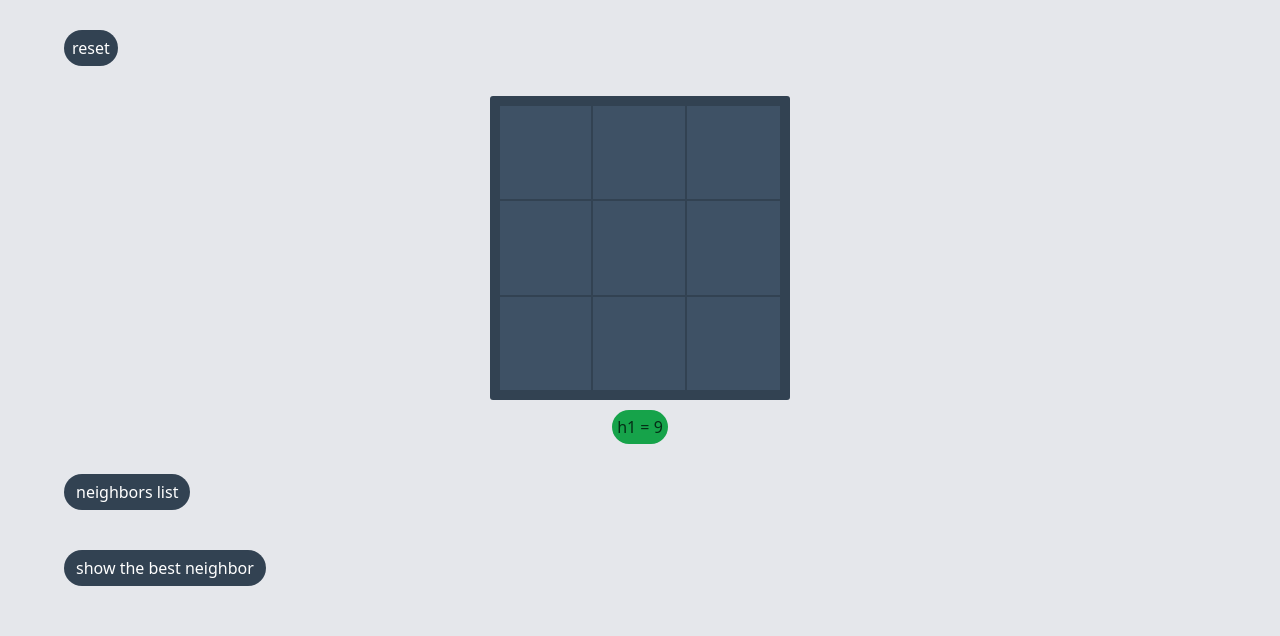
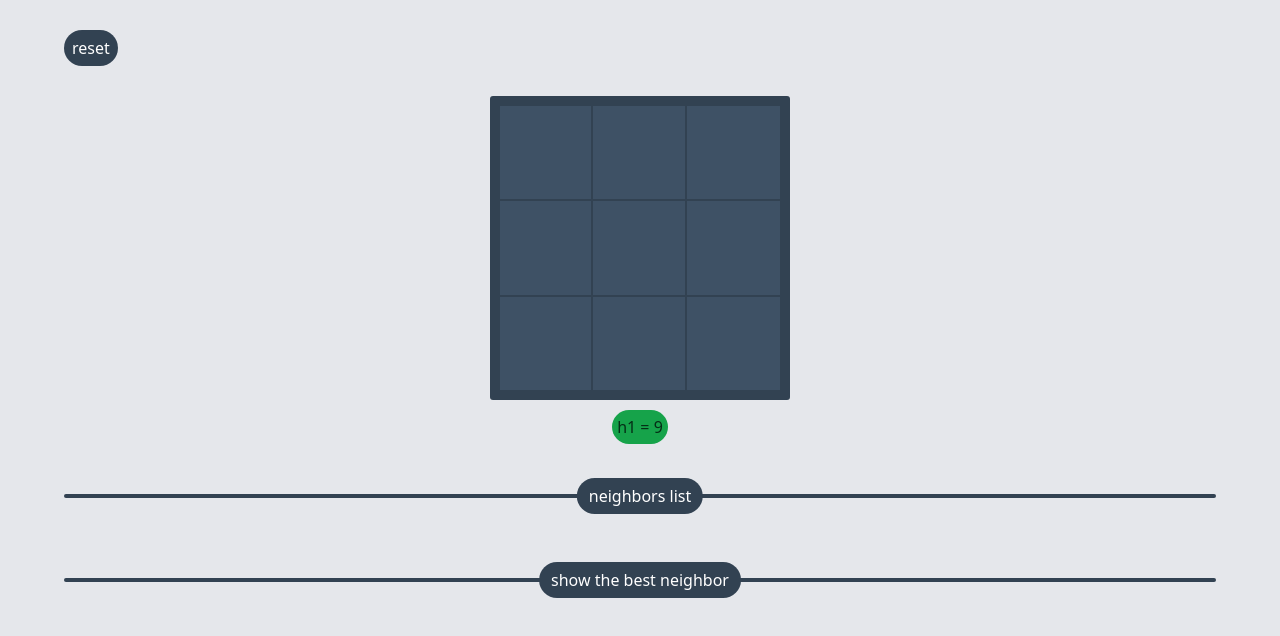
Before and after one commit to MasoudBagherian/hill_climbing--reactjs, a React (Create React App) app: page /hill-climbing in a window 1280 px wide. Both pictures are taken after a click on the button "create neighbors". Shown: the top 636 px of the page. Built offline with nearby package versions, Linux system fonts and the light colour scheme.

Commit message:
change style of primary button

```diff
--- a/src/components/HillClimbingStep.jsx
+++ b/src/components/HillClimbingStep.jsx
@@ -9,17 +9,25 @@ function HillClimbingStep({ nums, heuristicId }) {
   const [isShowNextState, setIsShowNextState] = useState(false);
   return (
     <>
+      <div className="bg-primary h-[4px] relative rounded-[100px] my-[4rem]">
         <ButtonPrimary
+          className="absolute z-[2] top-[50%] left-[50%] translate-x-[-50%] translate-y-[-50%]"
           text={isShowNeighbors ? "neighbors list" : "create neighbors"}
           handleClick={() => setIsShowNeighbors(true)}
         />
+      </div>
 
       {isShowNeighbors ? <NeighborList neighbors={mkNeighbors(nums)} /> : null}
       {isShowNeighbors ? (
+        <div className="bg-primary h-[4px] relative rounded-[100px] my-[4rem]">
           <ButtonPrimary
-          text="show the best neighbor"
+            className="absolute z-[2] top-[50%] left-[50%] translate-x-[-50%] translate-y-[-50%]"
+            text={
+              isShowNextState ? "the best neighbor" : "show the best neighbor"
+            }
             handleClick={() => setIsShowNextState(true)}
           />
+        </div>
       ) : null}
       {isShowNextState ? (
         <NextState
--- a/src/pages/HillClimbing.jsx
+++ b/src/pages/HillClimbing.jsx
@@ -1,5 +1,6 @@
 import { useContext, useEffect, useState } from "react";
 import { useNavigate } from "react-router-dom";
+import HillClimbingStep from "../components/HillClimbingStep";
 import NeighborList from "../components/NeighborList";
 import NextState from "../components/NextState";
 import PuzzleState from "../components/PuzzleState";
@@ -39,8 +40,8 @@ function HillClimbing() {
         />
       </div>
       {/* beginning of loop?? */}
-
-      <ButtonPrimary
+      <HillClimbingStep nums={nums} heuristicId={heuristicId} />
+      {/* <ButtonPrimary
         text={isShowNeighbors ? "neighbors list" : "create neighbors"}
         handleClick={() => setIsShowNeighbors(true)}
       />
@@ -48,7 +49,9 @@ function HillClimbing() {
       {isShowNeighbors ? <NeighborList neighbors={mkNeighbors(nums)} /> : null}
       {isShowNeighbors ? (
         <ButtonPrimary
-          text="show the best neighbor"
+          text={
+            isShowNextState ? "the best neighbor" : "show the best neighbor"
+          }
           handleClick={() => setIsShowNextState(true)}
         />
       ) : null}
@@ -57,7 +60,7 @@ function HillClimbing() {
           nums={getTheNextState(nums, heuristicId)}
           hId={heuristicId}
         />
-      ) : null}
+      ) : null} */}
       {/* ending of loop?? */}
     </div>
   );
--- a/src/ui/ButtonPrimary.jsx
+++ b/src/ui/ButtonPrimary.jsx
@@ -1,8 +1,8 @@
-function ButtonPrimary({ text, handleClick }) {
+function ButtonPrimary({ text, handleClick, className }) {
   return (
     <button
       onClick={handleClick}
-      className="bg-primary text-white my-[2rem] rounded-[100px] py-[6px] px-[12px]"
+      className={`bg-primary text-white  rounded-[100px] py-[6px] px-[12px] ${className}`}
     >
       {text}
     </button>
```
Lines whose indentation alone changed are shown as unchanged.
